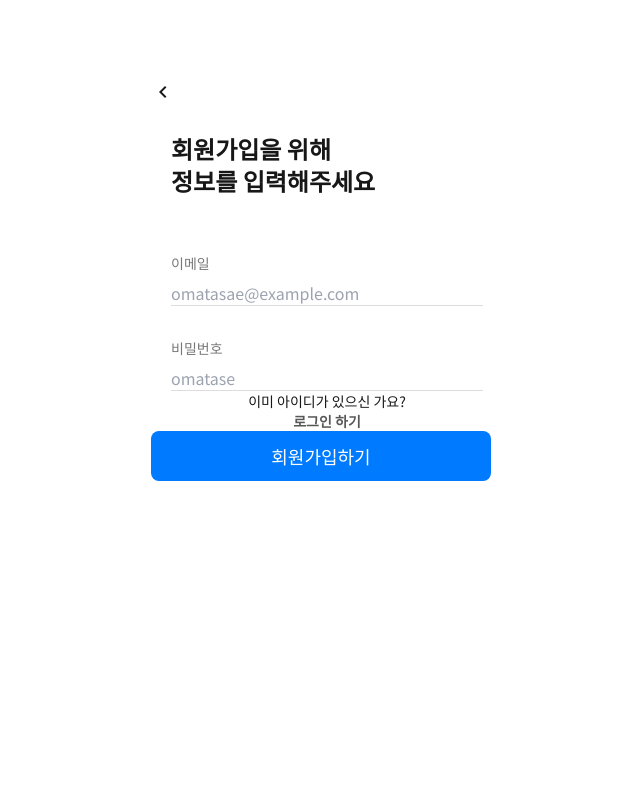
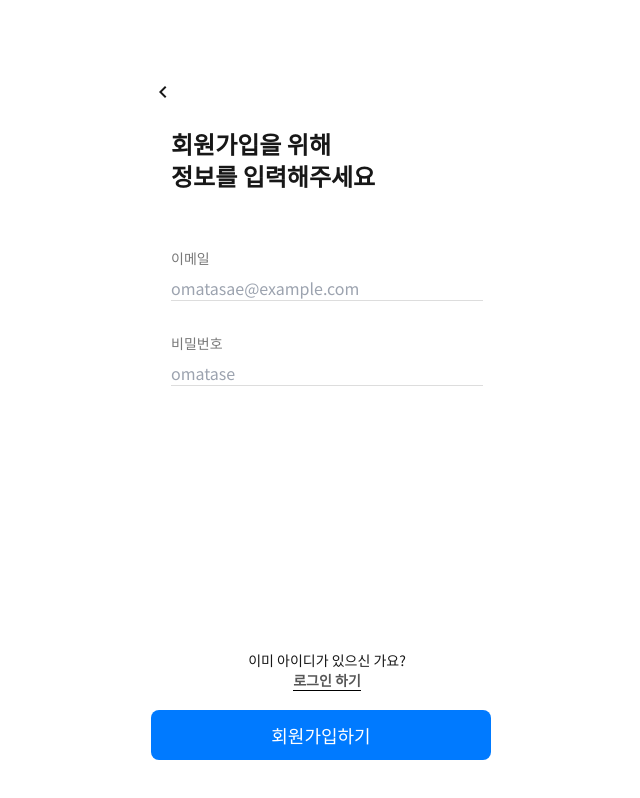
Before and after one commit to hansolc/j-reservation, a Next.js app: page /registration in a window 1280 px wide. Shown: the whole page, without its empty margins (313-953 px from the left). Built offline with nearby package versions, Linux system fonts and the light colour scheme.

Commit message:
temporal fixed for button position in use registration page

```diff
--- a/src/app/(user)/registration/layout.tsx
+++ b/src/app/(user)/registration/layout.tsx
@@ -4,7 +4,7 @@ import React from "react";
 
 const RegistrationLayout = ({ children }: { children: React.ReactNode }) => {
   return (
-    <Section>
+    <Section className="h-full flex flex-col">
       <Goback />
       {children}
     </Section>
--- a/src/components/user/registration/RegistrationManager.tsx
+++ b/src/components/user/registration/RegistrationManager.tsx
@@ -32,11 +32,13 @@ const RegistrationManager = ({ type }: { type: "regis" | "login" }) => {
 
   return (
     <>
-      <form onSubmit={handleSubmit}>
+      <form onSubmit={handleSubmit} className="relative h-full">
         <div className="px-5">
           <LoginForm info={info} handleChange={handleInputChange} />
         </div>
-        {type === "regis" ? (
+        <div className="absolute bottom-10 w-full">
+          {type === "regis" && (
+            <div className="pb-5">
               <div className="text-center text-sm">
                 <p className="">이미 아이디가 있으신 가요?</p>
                 <p
@@ -46,7 +48,8 @@ const RegistrationManager = ({ type }: { type: "regis" | "login" }) => {
                   로그인 하기
                 </p>
               </div>
-        ) : null}
+            </div>
+          )}
           <div>
             {loading ? (
               "...loading"
@@ -56,6 +59,7 @@ const RegistrationManager = ({ type }: { type: "regis" | "login" }) => {
               </Button>
             )}
           </div>
+        </div>
       </form>
     </>
   );
```
Lines whose indentation alone changed are shown as unchanged.
